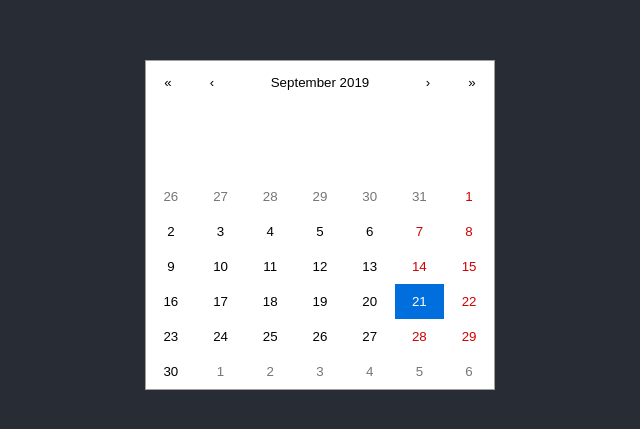
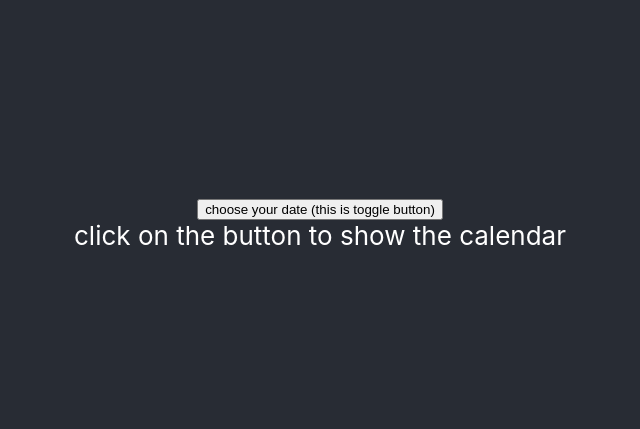
Before and after one commit to atulbihari94/react-learning, a React (Create React App) app in the folder my-app/: page / in a window 1280 px wide. Shown: the part 175-604 px from the top of the page, without its empty margins (320-960 px from the left). Built offline with nearby package versions, Linux system fonts and the light colour scheme.

Commit message:
calendar wiht button

```diff
--- a/my-app/src/App.js
+++ b/my-app/src/App.js
@@ -1,18 +1,32 @@
-import React from 'react';
-import logo from './logo.svg';
+import React, { useState, useEffect } from 'react';
+// import logo from './logo.svg';
 import Calendar from 'react-calendar';
 import './App.css';
 
 function App() {
+  const [date, setDate] = useState(new Date());
+  const [buttonToggle, setButtonToggle] = useState(false);
+
+  const onChange = (date) => {
+    setDate(date);
+  }
   return (
     <div className="App">
       <header className="App-header">
-        <div>
-          <Calendar
-            // onChange={this.onChange}
-            value={new Date()}
-          />
-        </div>
+        <button onClick={() => setButtonToggle(!buttonToggle)}>
+          choose your date (this is toggle button)
+        </button>
+        {
+          buttonToggle ?
+            <div>
+              <Calendar
+                onChange={onChange}
+                value={date}
+              />
+              <h2>you are select the {'' + date.toDateString()}</h2>
+            </div>
+            : 'click on the button to show the calendar'}
+
       </header>
     </div>
   );
```
Also changed, not shown: 1 other file (tests, documents, lock files or other folders).
